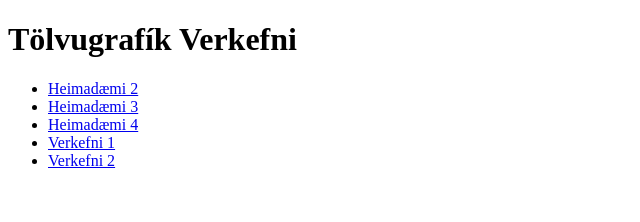
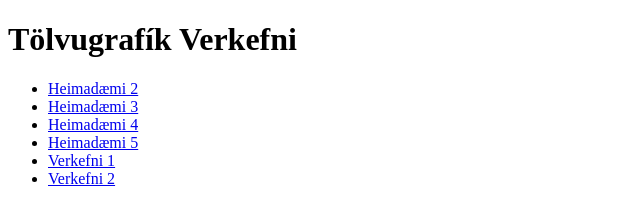
Before and after one commit to Jon-Emil/tolvugrafik-heimadaemi, a plain HTML site: page index.html in a window 1280 px wide. Shown: the whole page, without its empty margins (0-640 px from the left). Drawn offline with Linux system fonts and the light colour scheme.

Commit message:
lagað index.html

```diff
--- a/index.html
+++ b/index.html
@@ -15,6 +15,9 @@
                 <a href="./HD4/HD4.html"> Heimadæmi 4 </a>
             </li>
             <li>
+                <a href="./HD5/HD5.html"> Heimadæmi 5 </a>
+            </li>
+            <li>
                 <a href="./Verkefni1/frogger.html"> Verkefni 1 </a>
             </li>
             <li>
```
